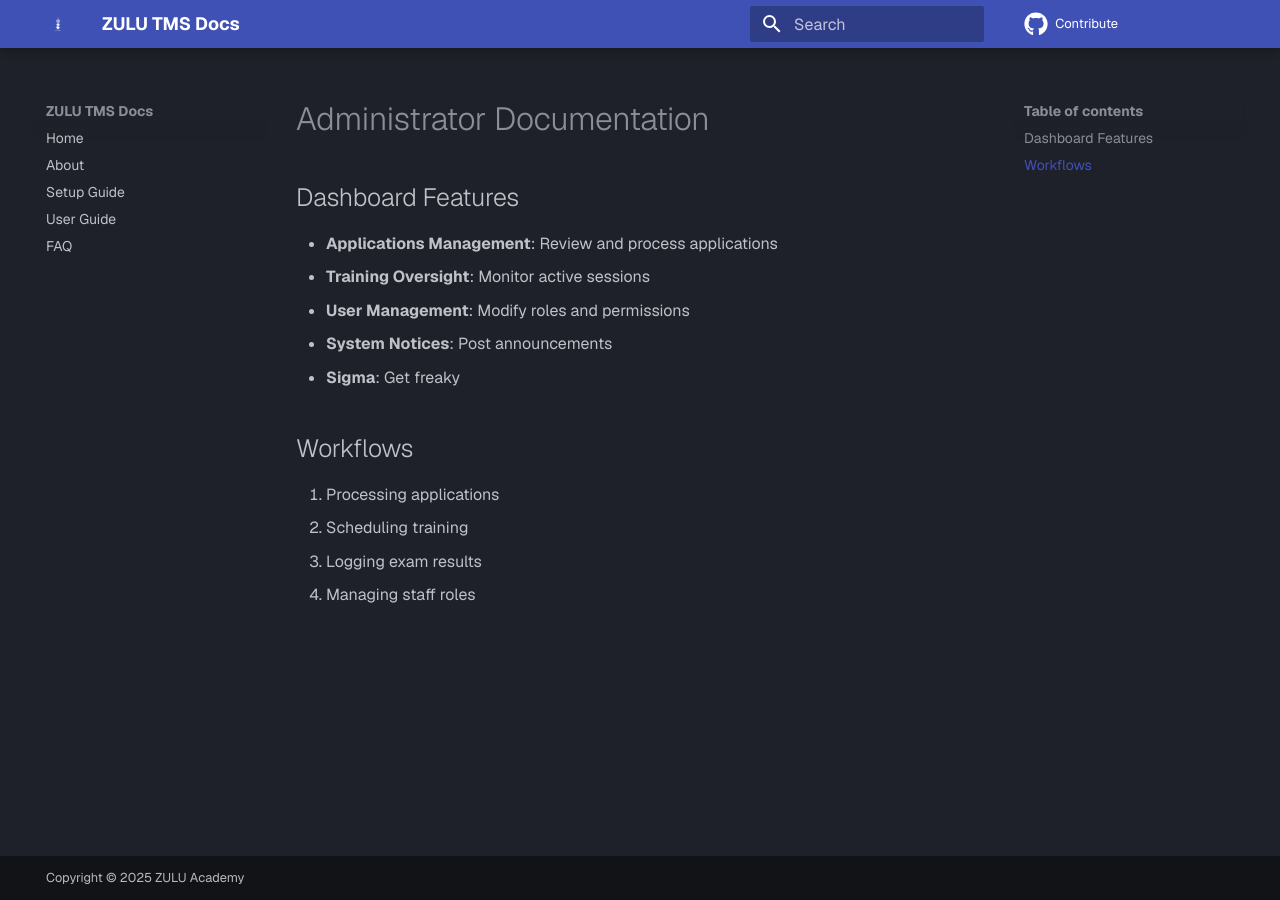
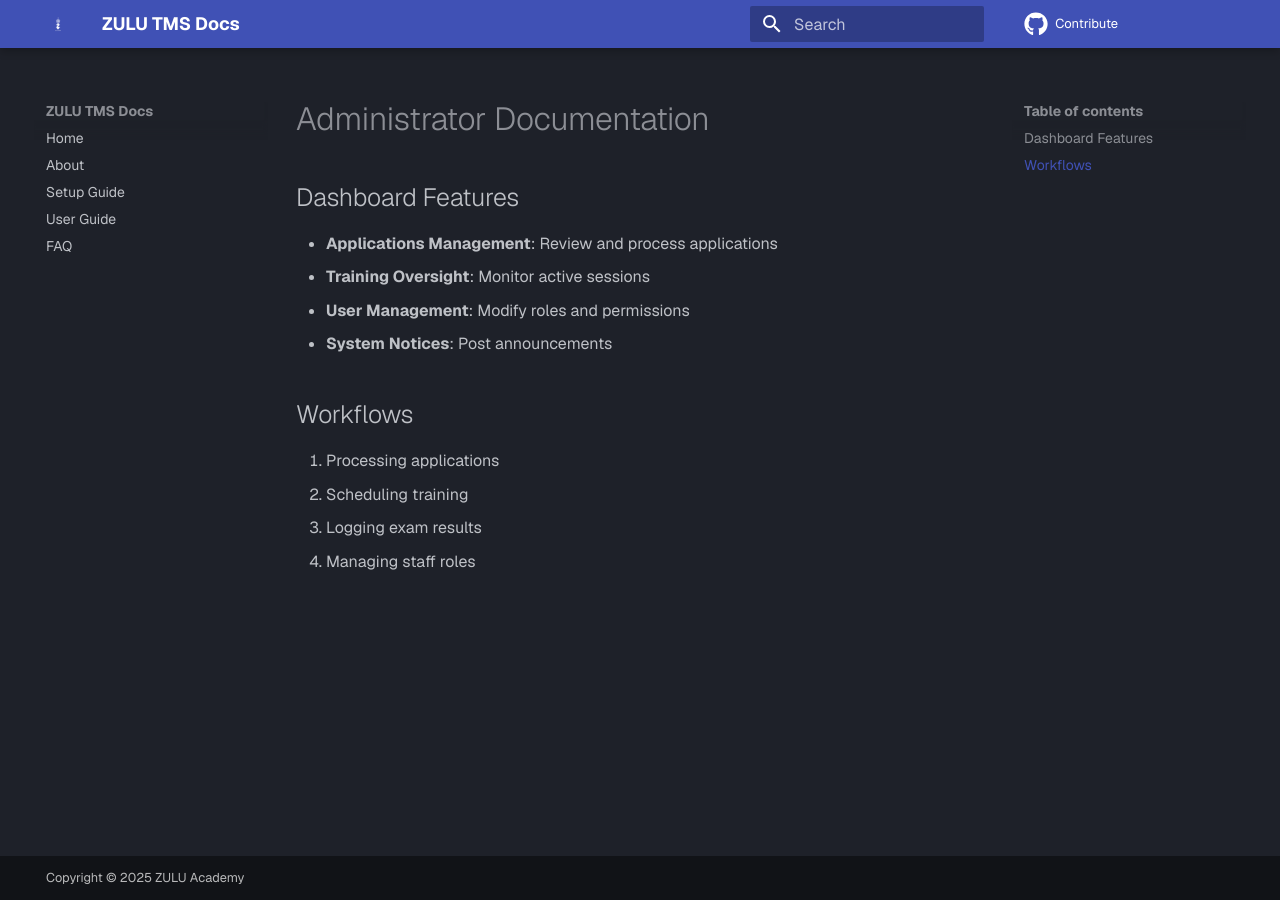
Before and after one commit to KaiSimpson13123/zulu-docs, an MkDocs documentation site: the page built from docs/staff/staff-guide.md, in a window 1280 px wide. Built offline with MkDocs 1.6.1 and Material for MkDocs 9.7.7, drawn with Linux system fonts in a browser that asks for light colours; comment, search, counter and statistics services are not loaded.

Commit message:
Update staff-guide.md

```diff
--- a/docs/staff/staff-guide.md
+++ b/docs/staff/staff-guide.md
@@ -10,7 +10,6 @@ title: Staff Guide
 - **Training Oversight**: Monitor active sessions
 - **User Management**: Modify roles and permissions
 - **System Notices**: Post announcements
-- **Sigma**: Get freaky
 
 ## Workflows
 
```
